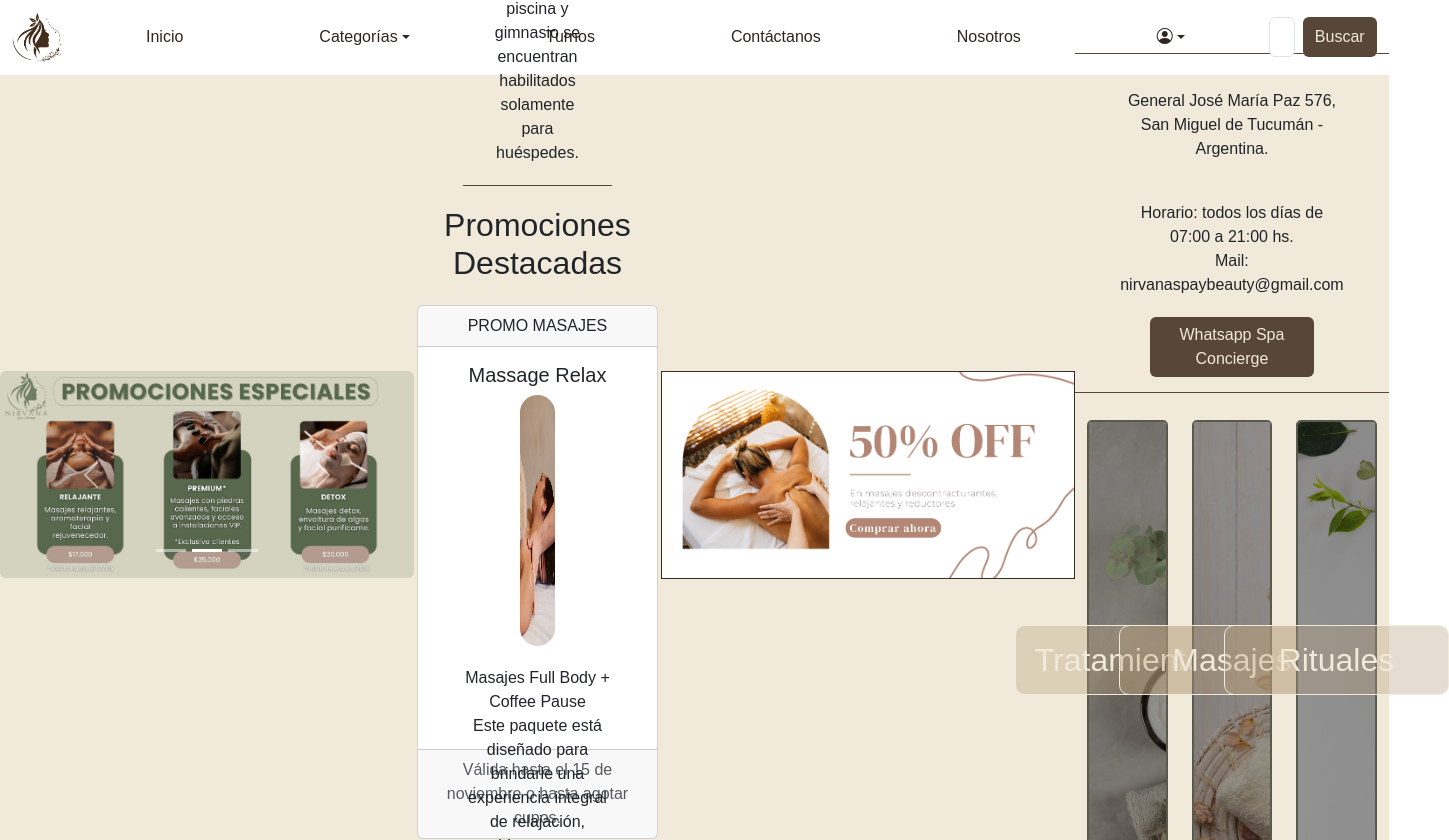
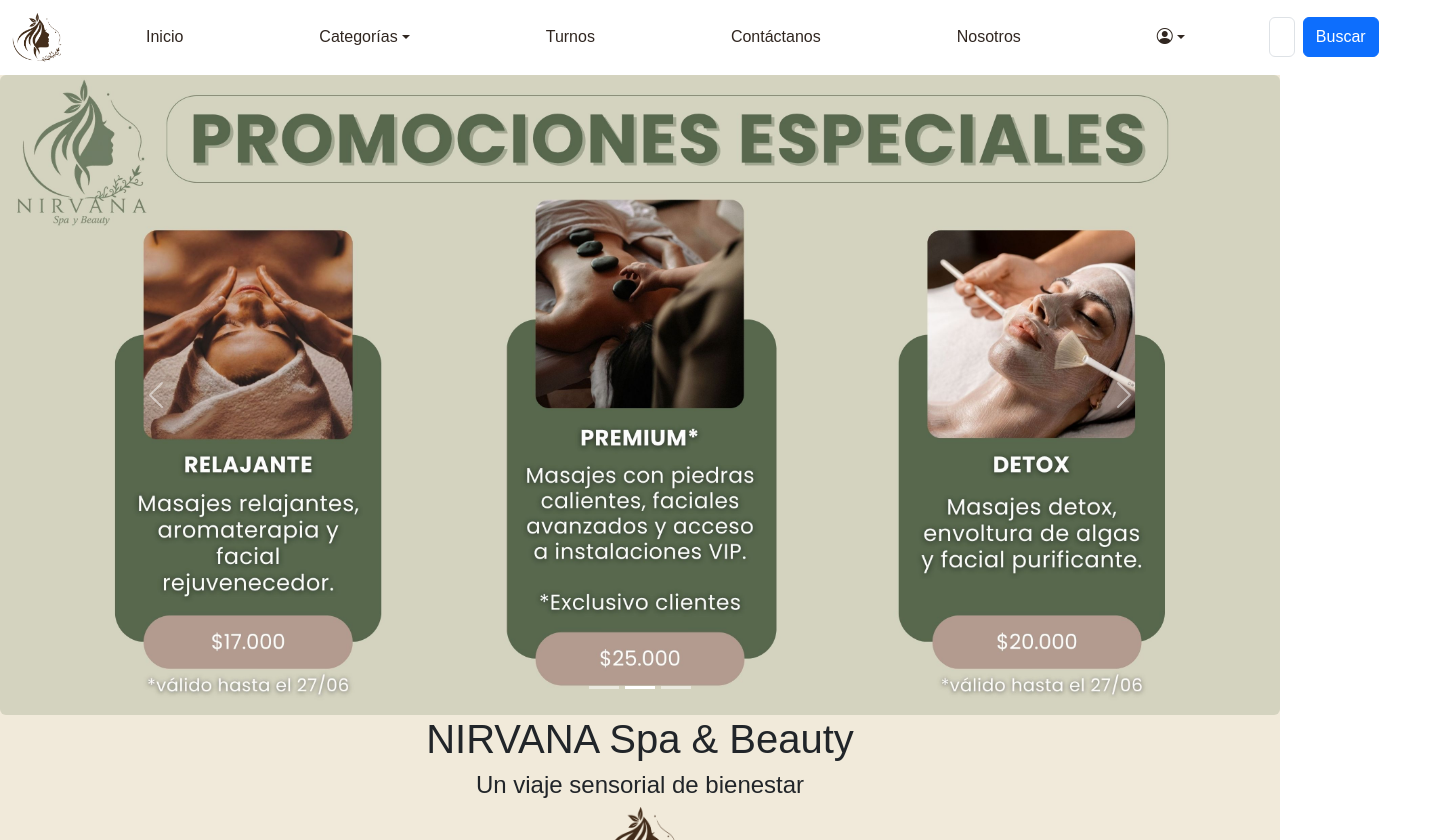
Before and after one commit to SantyMolina98/Spa-Nirvana-React-, a React (Vite) app: page / in a window 1280 px wide. Shown: the top 840 px of the page, 1449 px wide, since content can reach past the window. Built offline with nearby package versions, Linux system fonts and the light colour scheme.

Commit message:
se modificaron estilos de homepage, turnos, contacto y nosotros, aún no se mueve el footer

```diff
--- a/src/App.css
+++ b/src/App.css
@@ -2,8 +2,6 @@
   margin: 0px;
   padding: 0px;
   box-sizing: border-box;
-
-
   font-family: "Poppins", sans-serif;
 }
 :root{
@@ -18,29 +16,17 @@
   --color-seventh: #aa6d3b;
 }
 
-body{
-    min-height: 100vh;
-    display: flex;
-    flex-direction: column;
-    justify-content: center;
-    flex-wrap: wrap;
-    width: 100vw;
-}
-/* html, body, #root {
-  height: 100%;
-}
-body{
-  background-color: var(--color-fifth);
-}
-.body-page{
+.body-content{
   min-height: 100vh;
-    display: flex;
+  min-width: 100vw;
+  display: flex;
   flex-direction: column;
 }
 .main-content{
-  min-height: 100%;
-  flex: 1;
-} */
+  width: 100%;
+  flex-grow: 1;
+  box-sizing: border-box;
+}
 
 a {
   text-decoration: none;
@@ -92,7 +78,7 @@ a {
   }
 }
 
-.paginaActiva {
+/* .paginaActiva {
   background-color: var(--color-principal);
 }
 
@@ -126,20 +112,8 @@ li .dropdown-item{
 }
 li .dropdown-item:hover {
   background-color: var(--color-fourth2);
-}
-.btn {
-  background-color: var(--color-principal);
-  color: var(--color-fifth);
-  border: none;
-  transition: transform 0.3s ease;
-}
-
-.btn:hover {
-  background-color: var(--color-terciary);
-  color: var(--color-fifth);
-  transform: scale(1.05);
-}
-.form-control,
+} */
+/* .form-control,
 .me-2 {
   width: 100%;
 }
@@ -149,40 +123,17 @@ li .dropdown-item:hover {
   text-align: end;
   display: flex;
   justify-content: end;
-}
-/* LOGO LOGIN */
-svg {
-  color: var(--color-fifth);
-  width: 2.3em;
-}
-
-.listyle {
-  list-style: none;
-}
+} */
 
 /* MAIN */
-article {
-  border-bottom: 1px solid var(--color-principal);
-}
-
-h1,
+/* h1,
 h2,
 h4,
 p {
   margin: 20px 30px;
   text-align: center;
-}
+} */
 
-.centrado {
-  display: flex;
-  flex-direction: column;
-  align-items: center;
-  margin: 0% 20%;
-}
-
-.logoarticle {
-  width: 10%;
-}
 
 .btnarticle {
   background-color: var(--color-principal);
@@ -206,65 +157,6 @@ p {
   padding: 15px;
 }
 
-.seccionWrap {
-  display: flex;
-  flex-direction: column;
-  width: 100%;
-  gap: 24px;
-  padding: 12px;
-}
-
-@media (min-width: 1280px) {
-  .seccionWrap {
-    flex-direction: row;
-    justify-content: center;
-  }
-}
-
-.secciones {
-  width: 100%;
-  height: 30em;
-  object-fit: cover;
-  border-radius: 5px;
-  border: solid 2px var(--color-fourth);
-  filter: brightness(60%);
-  cursor: pointer;
-}
-
-.secciones:hover {
-  filter: brightness(100%);
-  transition: 600ms;
-}
-
-.textoabs {
-  display: flex;
-  justify-content: center;
-  align-items: center;
-}
-
-.textoabsolute {
-  position: absolute;
-  padding: 10px;
-  color: var(--color-fifth);
-  background-color: #b59e7d5a;
-  border: solid 1px var(--color-fifth);
-}
-
-#etiquetaAsize {
-  font-size: 2rem;
-  /* Para que los botones se vean del mismo tamaño: */
-  display: inline-block;
-  min-width: 225.55px;
-  text-align: center;
-  transition: transform 0.3s ease;
-}
-
-#etiquetaAsize:hover {
-  transform: scale(1.05);
-  transition: 600ms;
-}
-
-/* MAIN CARDS */
 
 
 /* MAIN ICONOS */
@@ -312,27 +204,6 @@ p {
   transform: scale(1.05);
 }
 
-
-/* Por defecto (mobile): ocultamos la publicidad */
-.publicidad {
-  display: none;
-}
-
-/* Tablet (>= 768px) */
-@media (min-width: 768px) {
-  .publicidad {
-    display: block;
-  }
-}
-
-#imgpublicidad{
-  max-width: 100%;
-  height: auto;
-  display: block;
-  border: 1px solid #342d27;
-  object-fit: cover;
-}
-
  @media (min-width:375px) and (max-width:425px){
   .cajaflexible{
     display: none;
@@ -340,7 +211,7 @@ p {
   .cajaflexible .navbar-toggler{
     margin-left: -5em;
   }
-  .nav-item .dropdown-menu  {
+  /* .nav-item .dropdown-menu  {
   width: 180px;
   margin-left: 3em;
   padding: 0;
@@ -353,9 +224,9 @@ p {
 }
 .login .btnlogin{
   margin-left: 2em;
+} */
 }
-}
-@media (min-width: 600px) and (max-width: 768px) {
+/* @media (min-width: 600px) and (max-width: 768px) {
   .navbar-toggler, .btndesplegable{
     margin-left: -5em;
   }
@@ -366,4 +237,4 @@ p {
   .navbar-nav .nav-item .nav-link{
     margin-right: -1.2em;
   }
-}
+} */
--- a/src/App.jsx
+++ b/src/App.jsx
@@ -18,9 +18,9 @@ function App() {
   return (
     <>
     <BrowserRouter>
-
+      <div className='body-content'>
       <HeaderComponents/>
-
+        <main className='main-content'>
         <Routes>
           <Route path='/' element={<HomePage/>}/>
           <Route path='/turnos' element={<Turnos/>}/>
@@ -31,9 +31,9 @@ function App() {
           <Route path='/login/registro' element={<Registro/>}/>
           <Route path='*' element={<PaginaError/>}/>
         </Routes>
-
+        </main>
     <FooterComponent/>
-
+    </div>
     </BrowserRouter>
     </>
   )
--- a/src/components/FooterComponent.jsx
+++ b/src/components/FooterComponent.jsx
@@ -101,7 +101,7 @@ function FooterComponent (){
           <a href="https://web.whatsapp.com/" className="visitado" target="_blank"><i className="bi bi-whatsapp"></i></a>
         </div>
       </footer>  */}
-      <footer className='d-flex align-content-start flex-wrap footer-content'>
+      <footer className='footer-content'>
         <p>este es el footer</p>
       </footer>
     </>
--- /dev/null
+++ b/src/main.css
@@ -0,0 +1,5 @@
+html, body, #root {
+  height: 100%;
+  margin: 0;
+  padding: 0;
+}
--- a/src/main.jsx
+++ b/src/main.jsx
@@ -1,6 +1,7 @@
 import 'bootstrap/dist/css/bootstrap.min.css';
 import { StrictMode } from 'react';
 import { createRoot } from 'react-dom/client';
+import './main.css';
 import './App.css';
 import App from './App.jsx';
 
--- a/src/pages/Contacto.jsx
+++ b/src/pages/Contacto.jsx
@@ -41,7 +41,7 @@ function Contacto () {
                     <textarea className="form-control" id="textarea-contacto" rows="3"></textarea>
                 </div>
                 <div>
-                  <Link to="*"><Button type='button' className='btn'>Enviar</Button></Link>
+                  <Link to="*"><Button type='button' className='btnContacto'>Enviar</Button></Link>
                 </div>
               </article>
           </div>
--- a/src/pages/HomePage.jsx
+++ b/src/pages/HomePage.jsx
@@ -19,8 +19,8 @@ import grid3rituales from '../assets/Img/grid3rituales.jpg';
 function HomePage () {
   return (
     <>
-    <main>
-      <section>
+    <main className='MainHomeP'>
+      <section className='CarruselHP'>
       <Carousel fade>
       <Carousel.Item>
         <Image src={banner1} rounded className='carrusel'/>
@@ -33,7 +33,7 @@ function HomePage () {
         </Carousel.Item>
       </Carousel>
       </section>
-      <section>
+      <section className='sectionPromosHP'>
           <article className="centrado">
           <h1>NIRVANA Spa & Beauty</h1>
           <h3>Un viaje sensorial de bienestar</h3>
@@ -42,18 +42,18 @@ function HomePage () {
             Sumérjase en un viaje sensorial de bienestar en el spa más exclusivo de Tucumán. Disfrute relajantes masajes corporales y rituales cuidadosamente diseñados en un ambiente de lujo que irradia tranquilidad.</p>
             <p>*Los masajes, propuestas y tratamientos no incluyen instalaciones: sauna, jacuzzi, piscina y gimnasio se encuentran habilitados solamente para huéspedes.</p>
         </article>
-      <h2>Promociones Destacadas</h2>
+      <h2 className='h2HomeP'>Promociones Destacadas</h2>
       <div className='flex'>
       <Card className="text-center">
       <Card.Header>PROMO MASAJES</Card.Header>
       <Card.Body>
         <Card.Title>Massage Relax</Card.Title>
         <Card.Img variant="top" src={promo1} className='img' />
-        <Card.Text>
+        <Card.Text className='TextCardPromoHP'>
           Masajes Full Body + Coffee Pause<br/> Este paquete está diseñado para brindarle una experiencia integral de relajación, bienestar y renovación.
         </Card.Text>
         <Link to="*">
-        <Button variant="primary">Ver más</Button>
+        <Button variant="primary btnCardPromo">Ver más</Button>
         </Link>
       </Card.Body>
       <Card.Footer className="text-muted">Válida hasta el 15 de noviembre o hasta agotar cupos.</Card.Footer>
@@ -111,31 +111,30 @@ function HomePage () {
       <section className="publicidad">
       <img src={publicidad50off} alt="publicidad-50-%" id="imgpublicidad"/>
       </section>
-      <section>
+      <section className='GridsHomeP'>
         <article className="centrado" id="border">
           <p>General José María Paz 576, San Miguel de Tucumán - Argentina.</p>
           <p>Horario: todos los días de 07:00 a 21:00 hs. <br/>Mail: nirvanaspaybeauty@gmail.com</p>
         <a href="https://web.whatsapp.com/" target="_blank">
-          <button type="button" className="btn">Whatsapp Spa Concierge</button>
+          <button type="button" className="btnWappHP">Whatsapp Spa Concierge</button>
         </a>
         </article>
         <div className="seccionWrap">
           <div className="textoabs">
             <img src={grid1tratamientos} alt="grid1-tratamientos" className="secciones"/>
-            <Link to="/categorias" className="textoabsolute" id="etiquetaAsize" >Tratamientos</Link>
+            <Link to="/categorias" className="textoabsolute" id="etiquetaAsizeTratamiento" >Tratamientos</Link>
           </div>
           <div className="textoabs">
             <img src={grid2masajes} alt="grid2-masajes" className="secciones"/>
-            <Link to="/categorias" className="textoabsolute" id="etiquetaAsize" >Masajes</Link>
+            <Link to="/categorias" className="textoabsolute" id="etiquetaAsizeMasaje" >Masajes</Link>
           </div>
           <div className="textoabs">
             <img src={grid3rituales} alt="grid3-rituales" className="secciones"/>
-            <Link to="/categorias" className="textoabsolute" id="etiquetaAsize" >Rituales</Link>
+            <Link to="/categorias" className="textoabsolute" id="etiquetaAsizeRitual" >Rituales</Link>
           </div>
         </div>
       </section>
     </main>
-
     </>
   )
 }
--- a/src/pages/Turnos.jsx
+++ b/src/pages/Turnos.jsx
@@ -53,7 +53,7 @@ function Turnos () {
                 <h5 className="card-title">Servicio de Masajes</h5>
                 <p className="card-text">Sumérgete en un oasis de calma y renueva tu energía con nuestros masajes
                   terapéuticos reparadores. Renovacion completa garantizada </p>
-                <Link to="*" className="btn">Eliminar turno</Link>
+                <Link to="*" className="btnTurnos">Eliminar turno</Link>
               </div>
             </div>
           </div>
@@ -64,7 +64,7 @@ function Turnos () {
                 <h5 className="card-title">Servicio Faciales</h5>
                 <p className="card-text">Experimenta la revitalización profunda de tu piel con nuestros tratamientos
                   faciales exclusivos. Diseñados para cada tipo de piel.</p>
-                <Link to="*" className="btn">Eliminar turno</Link>
+                <Link to="*" className="btnTurnos">Eliminar turno</Link>
               </div>
             </div>
         </div>
@@ -77,8 +77,8 @@ function Turnos () {
           <p id="resumen-solicitud">Resumen de solicitud:</p>
           <p id="texsoli">Masajes corporales; duración de sesion 60 min.
             Profesional asignado: Liliana Rodriguez</p>
-          <Link to="*" className="btn btn-confirm" id="confboton"> Confirmar </Link>
-          <Link to="*" className="btn btn-back" id="volver-btn">Volver</Link>
+          <Link to="*" className="btnTurnos btn-confirm" id="confboton"> Confirmar </Link>
+          <Link to="*" className="btnTurnos btn-back" id="volver-btn">Volver</Link>
         </div>
       </article>
     </section>
--- a/src/styles/HomePage.css
+++ b/src/styles/HomePage.css
@@ -1,13 +1,52 @@
-
+*{
+    --color-principalHome: #584738;
+  --color-secondaryHome: #4c583e;
+  --color-terciaryHome: #B59E7D;
+  --color-fourthHome: #959581;
+  --color-fifthHome: #f1eada;
+}
+.MainHomeP{
+    margin-top: 0;
+    height: 100%;
+    display: flex;
+    flex-grow: 1;
+    flex-wrap: wrap;
+    margin-bottom: 0;
+}
 
 .carrusel{
     width: 100%;
 }
-
+.logoarticle {
+  width: 10%;
+}
+.sectionPromosHP{
+    width: 100%;
+    height: auto;
+}
 .img{
     width: 17%;
     height: 68%;
     border-radius: 20px;
+}
+
+.text-muted{
+    margin-top: 35px;
+    height: auto;
+}
+.h2HomeP{
+    text-align: center;
+}
+.TextCardPromoHP{
+    height: auto;
+    margin-top: 5px;
+    margin-bottom: 25px;
+}
+.centrado {
+  display: flex;
+  flex-direction: column;
+  align-items: center;
+  margin: 0% 20%;
 }
 
 .flex{
@@ -15,3 +54,97 @@
     display: flex;
     justify-content: center;
 }
+.textoabs {
+  display: flex;
+  justify-content: center;
+  align-items: center;
+}
+
+.textoabsolute {
+  position: absolute;
+  padding: 10px;
+  color: var(--color-fifthHome);
+  background-color: #b59e7d5a;
+  border: solid 1px var(--color-fifthHome);
+}
+
+#etiquetaAsizeTratamiento, #etiquetaAsizeMasaje, #etiquetaAsizeRitual {
+  font-size: 2rem;
+  /* Para que los botones se vean del mismo tamaño: */
+  display: inline-block;
+  min-width: 225.55px;
+  text-align: center;
+  transition: transform 0.3s ease;
+}
+.seccionWrap {
+  display: flex;
+  flex-direction: column;
+  width: 100%;
+  gap: 24px;
+  padding: 12px;
+}
+
+@media (min-width: 1280px) {
+  .seccionWrap {
+    flex-direction: row;
+    justify-content: center;
+  }
+}
+
+.secciones {
+  width: 100%;
+  height: 30em;
+  object-fit: cover;
+  border-radius: 5px;
+  border: solid 2px var(--color-fourth);
+  filter: brightness(60%);
+  cursor: pointer;
+}
+
+.secciones:hover {
+  filter: brightness(100%);
+  transition: 600ms;
+}
+
+#etiquetaAsize:hover {
+  transform: scale(1.05);
+  transition: 600ms;
+}
+/* Por defecto (mobile): ocultamos la publicidad */
+.publicidad {
+  display: none;
+}
+
+/* Tablet (>= 768px) */
+@media (min-width: 768px) {
+  .publicidad {
+    display: block;
+  }
+}
+
+#imgpublicidad{
+  max-width: 100%;
+  height: auto;
+  display: block;
+  border: 1px solid #342d27;
+  object-fit: cover;
+}
+.btnWappHP {
+  background-color: var(--color-principalHome);
+  color: var(--color-fifthHome);
+  padding: 5px;
+  border-radius: 10px;
+  border: none;
+  transition: transform 0.3s ease;
+}
+
+.btnWappHP:hover {
+  background-color: var(--color-terciaryHome);
+  color: var(--color-fifthHome);
+  transform: scale(1.05);
+}
+
+.GridsHomeP{
+    width: 100%;
+    height: auto;
+}
--- a/src/styles/contactopage.css
+++ b/src/styles/contactopage.css
@@ -98,6 +98,18 @@ color: rgb(82, 58, 11);
   justify-content: center;
 
 }
+.btnContacto {
+  background-color: var(--color-principal);
+  color: var(--color-fifth);
+  border: none;
+  transition: transform 0.3s ease;
+}
+
+.btnContacto:hover {
+  background-color: var(--color-terciary);
+  color: var(--color-fifth);
+  transform: scale(1.05);
+}
 
 @media (max-width:425px) {
   .mapa {
--- a/src/styles/footer.css
+++ b/src/styles/footer.css
@@ -9,7 +9,8 @@
 .footer-content {
   width: 100%;
   height: auto;
-
+  position: sticky;
+  top: 100vh;
   background-color: var(--color-principalfooter);
 }
 
--- a/src/styles/turnosPages.css
+++ b/src/styles/turnosPages.css
@@ -7,6 +7,13 @@
   --color-terciary: #B59E7D;
   --color-fourth: #959581;
   --color-fifth: #f1eada;
+}
+.MainT{
+  height: 100%;
+  width: 100%;
+  display: flex;
+  justify-content: center;
+  flex-wrap: wrap;
 }
 
 .sectioncombos {
@@ -88,6 +95,19 @@
   flex-direction: column;
   width: 100%;
   padding: 12px;
+}
+
+.btnTurnos {
+  background-color: var(--color-principal);
+  color: var(--color-fifth);
+  border: none;
+  transition: transform 0.3s ease;
+}
+
+.btnTurnos:hover {
+  background-color: var(--color-terciary);
+  color: var(--color-fifth);
+  transform: scale(1.05);
 }
 
 @media (max-width: 425px){
```
